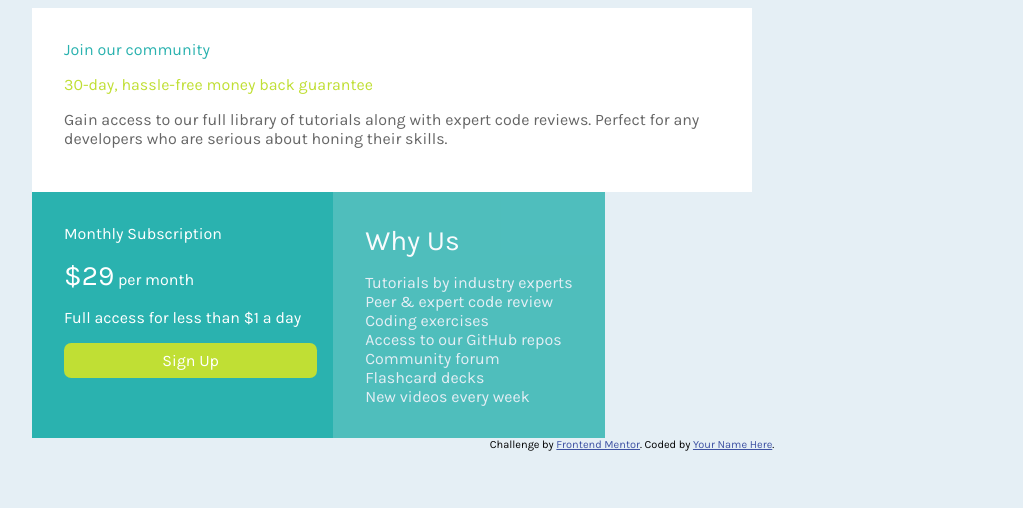
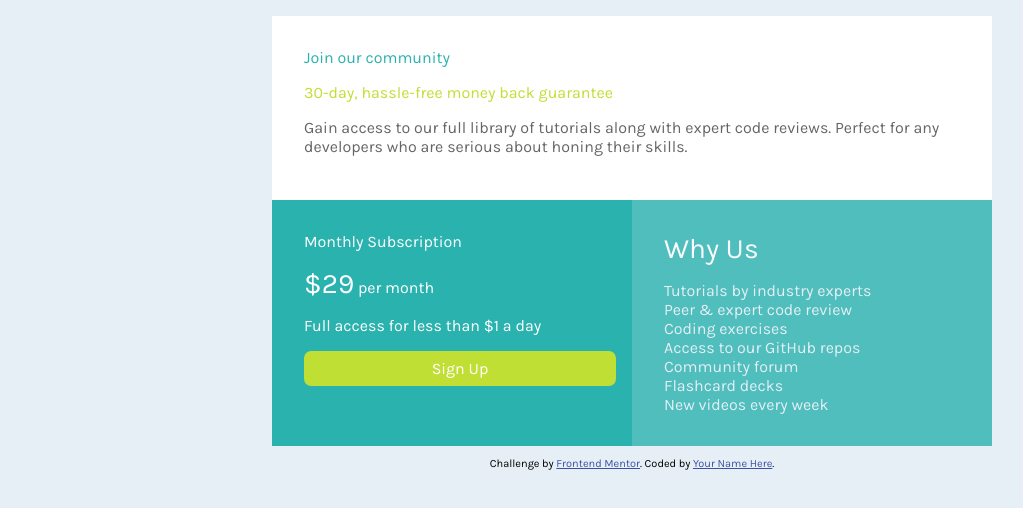
Before and after one commit to PhilN8/single-price-grid-component, a plain HTML site: page index.html in a window 1280 px wide. Shown: the whole page, without its empty margins (8-1031 px from the left). Drawn offline with Linux system fonts and the light colour scheme.

Commit message:
done with this one

```diff
--- a/index.html
+++ b/index.html
@@ -16,7 +16,7 @@
 
   <!-- Feel free to remove these styles or customise in your own stylesheet 👍 -->
   <style>
-    .attribution { font-size: 11px; text-align: center; }
+    .attribution { font-size: 11px; text-align: center; margin-top: 1em;}
     .attribution a { color: hsl(228, 45%, 44%); }
   </style>
 </head>
@@ -33,7 +33,7 @@
     </div>
 
     <!-- <div class=""> -->
-      <div class="flex">
+      <div class="flex other-cards">
         <div class="card cyan text-white spacer">
           <p>Monthly Subscription</p>
           <p><span class="fs-700">&dollar;29</span> per month</p>
--- a/style.css
+++ b/style.css
@@ -21,6 +21,7 @@ p {
 }
 
 body {
+  margin: 0;
   background-color: hsl(var(--clr-light));
   /* background-color: hotpink; */
   font-size: var(--fs-400);
@@ -34,8 +35,8 @@ body {
 
 .container {
   max-width: 45em;
-  /* margin-inline: minmax(4em, auto); */
-  margin-inline: 2em;
+  width: 85%;
+  margin: 0 auto;
 }
 
 .flex--container {
@@ -76,6 +77,10 @@ body {
   background-color: hsl(var(--clr-cyan));
 }
 
+.top-card {
+  margin-top: 1em;
+}
+
 .white {
   background-color: hsl(var(--clr-white));
 }
@@ -93,7 +98,7 @@ body {
   color: hsl(var(--clr-white));
 }
 
-@media (min-width: 37.5em) {
+@media (min-width: 500px) {
   .flex {
     flex-direction: row;
     /* flex-basis: 100%; */
@@ -112,8 +117,8 @@ body {
     min-height: 7.5em;
   }
 
-  .card {
-    /* width: 100%; */
+  .other-cards > div {
+    width: 100%;
   }
 }
 
```
